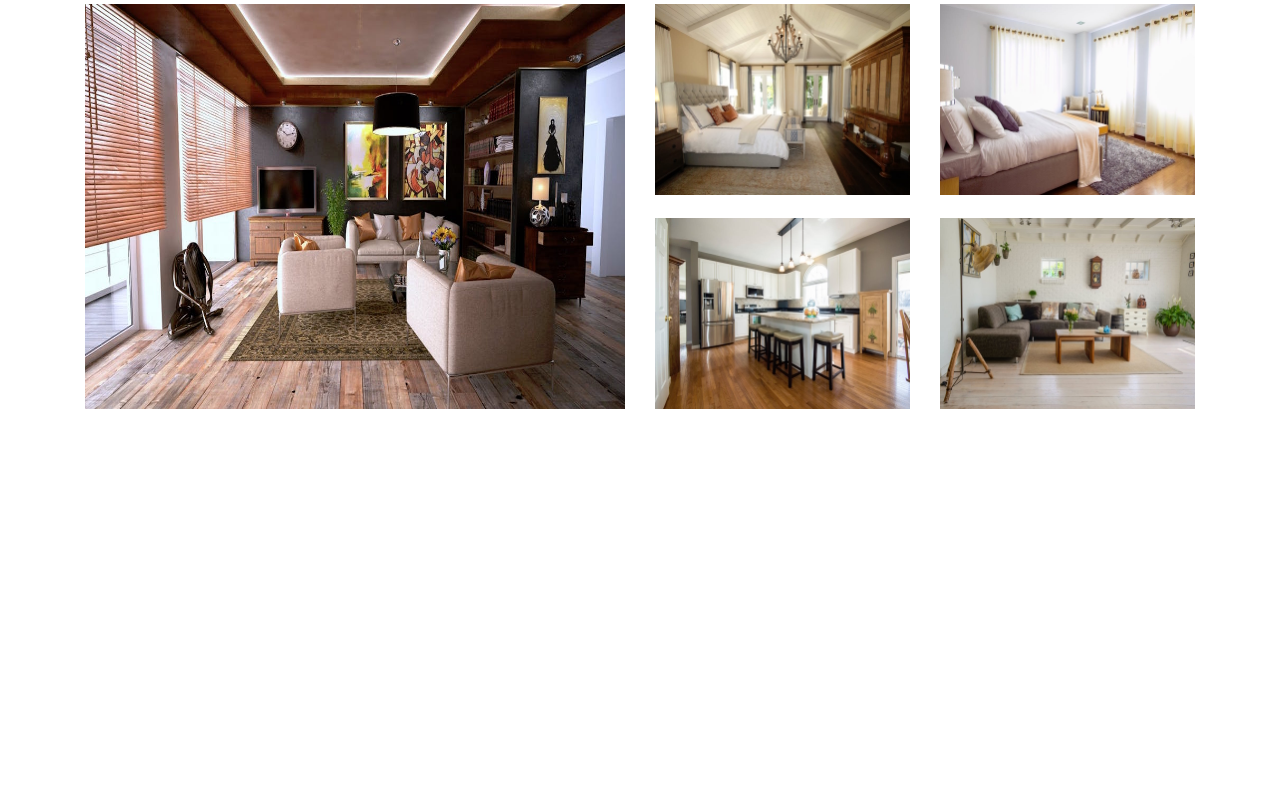
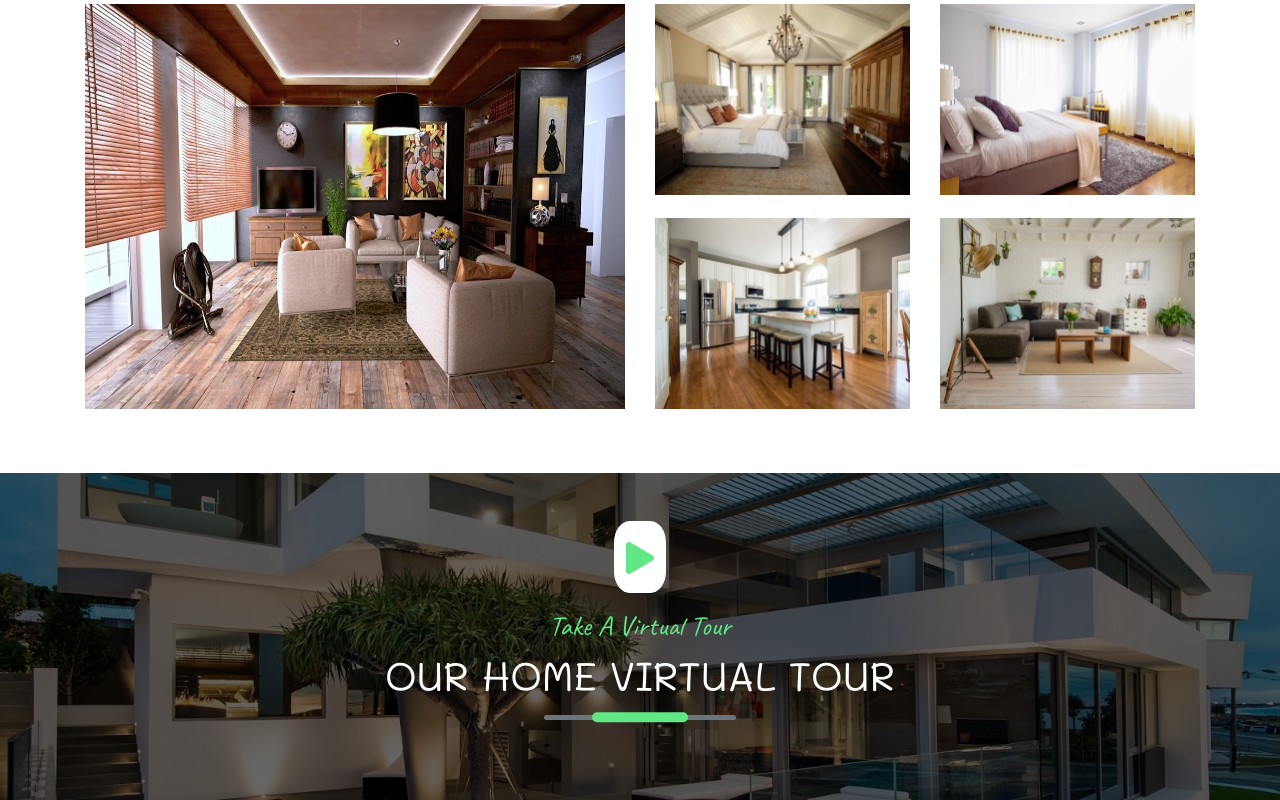
Before and after one commit to Landr11/Estate-Agency, a plain HTML site: page index.html in a window 1280 px wide. Shown: the part 3087-3887 px from the top of the page. Before the commit the page ends 3560 px from the top, so only its background shows below. Drawn offline with Linux system fonts and the light colour scheme.

Commit message:
add virtual tour section

```diff
--- a/css/main.css
+++ b/css/main.css
@@ -164,7 +164,8 @@ body {
 
 /* Services section */
 
-.services {
+.services,
+.tour {
   background: linear-gradient(rgba(0, 0, 0, 0.6), rgba(0, 0, 0, 0.6)),
     url('../img/featured-3.jpg')center/cover fixed no-repeat;
 }
@@ -265,5 +266,21 @@ body {
 
 .gallery-img-container:hover .gallery-icon {
   opacity: 1;
+}
 
+/* Tour Section */
+.tour-icon {
+  color: var(--mainGreen);
+  margin-bottom: 1rem;
+  padding: 0.75rem;
+  background: var(--mainWhite);
+  border-radius: 30%;
+  font-size: 2rem;
+  cursor: pointer;
+  transition: all 1s linear;
 }
+
+.tour-icon:hover {
+  background: var(--mainGreen);
+  color: var(--mainWhite);
+}
--- a/index.html
+++ b/index.html
@@ -544,12 +544,35 @@
 
 
 
+  <!--VIRTUAL TOUR-->
+  <section id="tour" class="tour py-5">
+    <div class="container">
+      <div class="row">
+        <div class="col text-center mb-3">
+          <span class="tour-icon d-inline-block">
+            <i class="fas fa-play"></i>
+          </span>
+          <h3 class="text-green text-slant text-capitalize">take a virtual tour</h3>
+          <h1 class="text-uppercase text-white">our home virtual tour</h1>
+          <div class="title-underline my-3 bg-secondary">
+            <div class="title-underline__center">
+
+            </div>
+          </div>
+        </div>
+      </div>
+    </div>
+  </section>
+  <!--END OF VIRTUAL TOUR-->
+
+
+
+
   <!--
       https://www.iconfinder.com/icons/2012967/architecture_design_home_owner_house_housing_real_estate_roof_icon
       Creative Commons (Attribution 3.0 Unported);
       https://www.iconfinder.com/Myart
     -->
-
 
   <!-- jquery -->
   <script src="js/jquery-3.3.1.min.js"></script>
```
